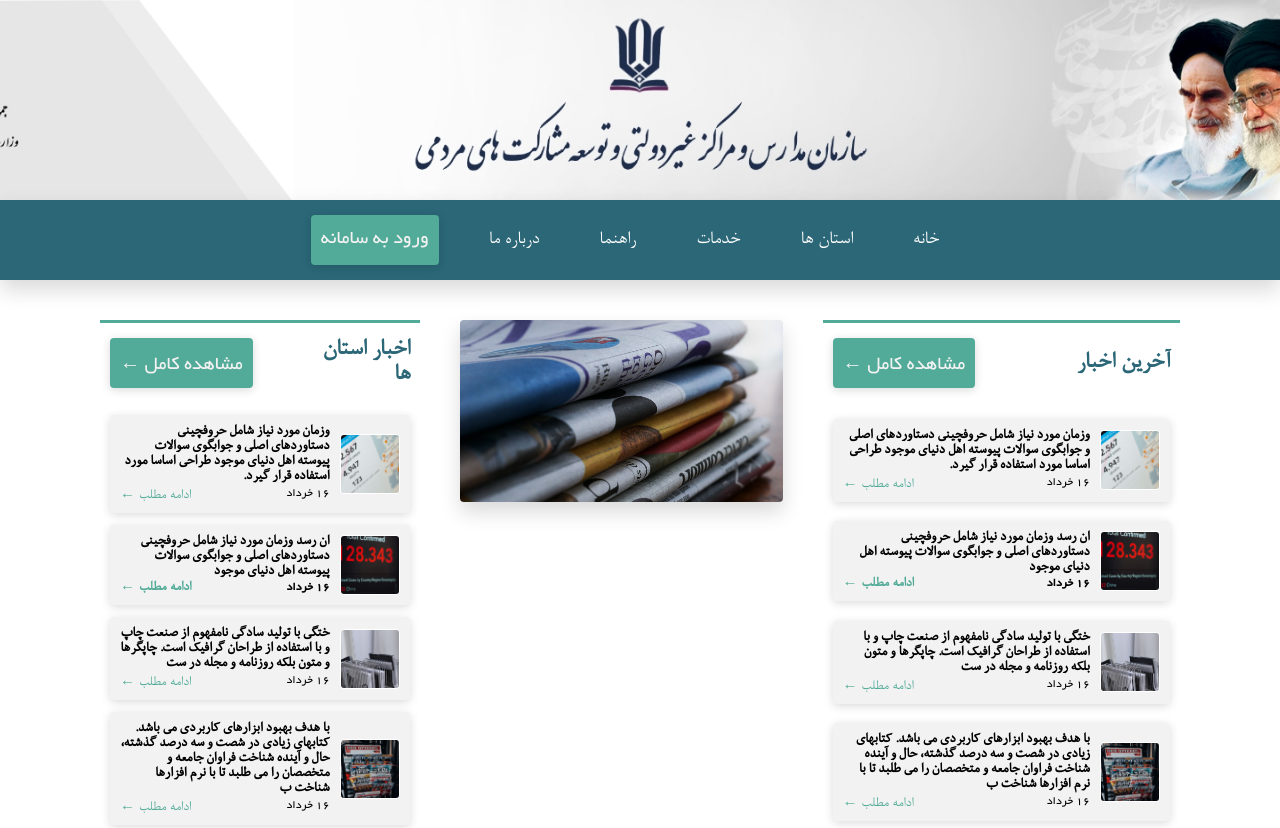
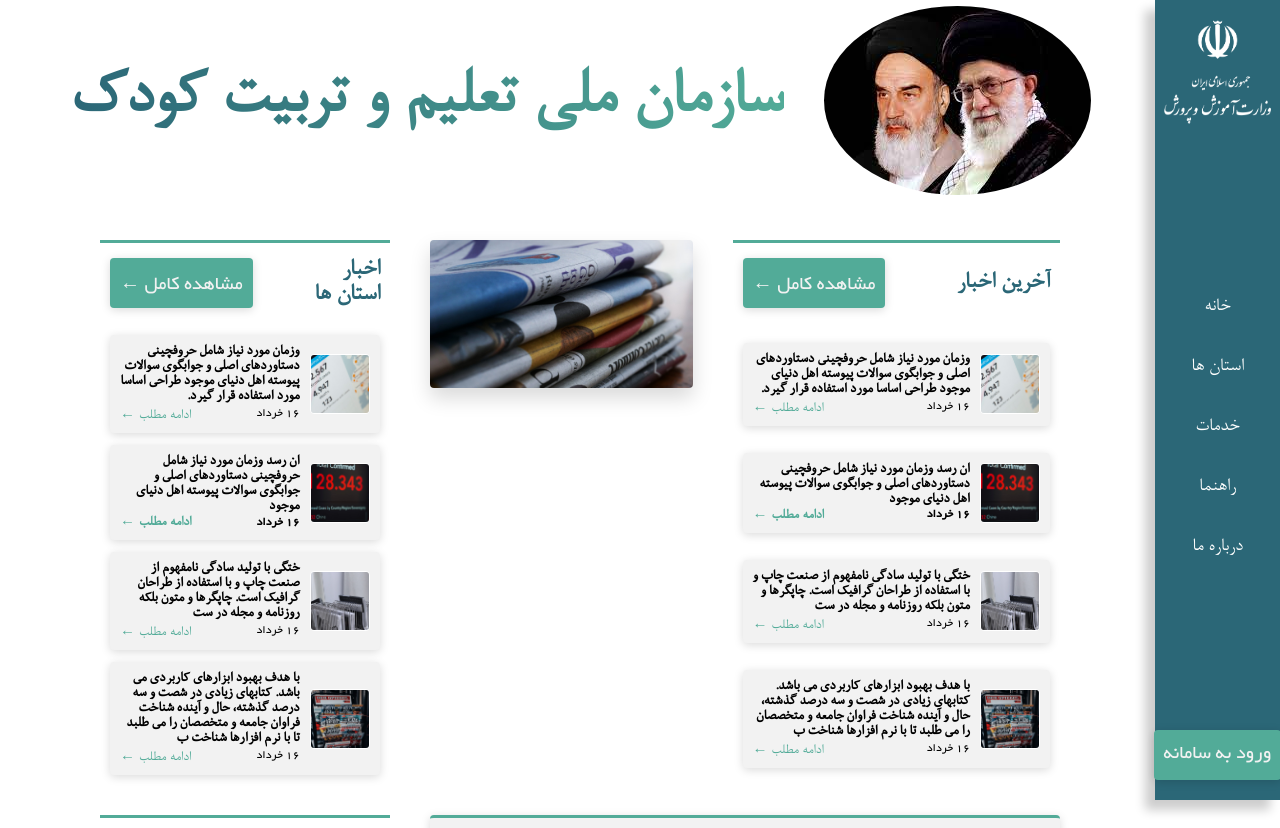
Before and after one commit to saeed0920/News-1_2, a website: page index.html in a window 1280 px wide. Shown: the top 828 px of the page. Drawn offline with Linux system fonts and the light colour scheme.

Commit message:
change style

```diff
--- a/index.html
+++ b/index.html
@@ -8,13 +8,19 @@
     <title>News-1_1</title>
   </head>
   <body class="page">
-    <img src="./img/desk.jpg" alt="img-desk" class="img-desk" />
+<header class="header-main">
+  <img src="./img/main-photo.jpg" alt="photo" class="header-main__img">
+<h1>سازمان ملی تعلیم و تربیت کودک</h1>
+</header>
     <nav class="navbar">
-      <a href="#" class="navbar__link">خانه</a>
-      <a href="#" class="navbar__link">استان ها</a>
-      <a href="#" class="navbar__link">خدمات</a>
-      <a href="#" class="navbar__link">راهنما</a>
-      <a href="#" class="navbar__link">درباره ما</a>
+      <img src="./img/logo2.png" alt="navbar logo" class="navbar__img" />
+     <div class="navbar-box">
+      <a href="#" class="navbar-box__link">خانه</a>
+      <a href="#" class="navbar-box__link">استان ها</a>
+      <a href="#" class="navbar-box__link">خدمات</a>
+      <a href="#" class="navbar-box__link">راهنما</a>
+      <a href="#" class="navbar-box__link">درباره ما</a>
+    </div>
       <button class="btn navbar__btn">ورود به سامانه</button>
     </nav>
 
--- a/sass/base/_typography.scss
+++ b/sass/base/_typography.scss
@@ -1,12 +1,13 @@
 //body style
 .page {
   display: grid;
-  grid-template-rows: [img-start] 25vh [img-end navbar-start] 10vh [navbar-end header-start] min-content [header-end] repeat(
+  grid-template-rows: [img-start] 25vh [img-end header-start] min-content [header-end] repeat(
       3,
       [col-start] min-content [col-end]
     );
   grid-template-columns:
-    [full-start] minmax(6rem, 1fr) repeat(
+    [navbar-start]8rem
+    [navbar-end full-start] minmax(6rem, 1fr) repeat(
       4,
       [col-start] minmax(min-content, 45rem) [col-end]
     )
@@ -15,15 +16,25 @@
 }
 
 // img desk
-.img-desk {
+.header-main {
   grid-row: img-start / img-end;
   grid-column: full-start / full-end;
-  width: 100%;
-  height: 100%;
-  background-size: 100%;
-  object-fit: cover;
-  background-repeat: no-repeat;
-  background-position: top;
+  display: flex;
+  justify-content: center;
+  align-items: center;
+
+  &__img {
+    border-radius: 50%;
+  }
+  & h1 {
+    margin-right: $margin-top;
+    font-size: 7rem;
+    font-family: $font--header;
+    background-clip: text;
+    -webkit-background-clip: text;
+    color: transparent;
+    background-image: linear-gradient(to left, $color-green, $color-blue-dark);
+  }
 }
 
 // all btn
--- a/sass/componets/_navbar.scss
+++ b/sass/componets/_navbar.scss
@@ -1,20 +1,36 @@
 .navbar {
-  grid-row: navbar-start / navbar-end;
-  grid-column: full-start / full-end;
+  grid-row: 1 / -1;
+  grid-column: navbar-start / navbar-end;
 
   display: flex;
-  justify-content: center;
+  justify-content: space-between;
   align-items: center;
+  flex-direction: column;
 
-  height: 8rem;
   padding: 2rem 0rem;
+  width: 12.5rem;
+  height: 100%;
   background-color: $color-blue-dark;
-  position: sticky;
+  position: fixed;
   top: 0;
   right: 0;
-  z-index: 10;
-  box-shadow: $box-shadow-def;
+  z-index: 20;
+  box-shadow: -1rem 1rem 1rem rgba($color-black, 0.2);
+  transition: all 0.3s ease-out;
+  &:hover {
+    width: 15rem;
+  }
+  &__img {
+    width: 85%;
+    transition: all 0.2s;
+    background-size: cover;
+  }
 
+  &-box {
+    display: flex;
+    justify-content: space-around;
+    align-items: center;
+    flex-direction: column;
     &__link {
       &,
       &:visited,
@@ -22,7 +38,7 @@
         @include link;
         font-size: 2rem;
         color: $color-white;
-      padding: 1rem 3rem;
+        padding: 2rem 3rem;
         transition: all 0.2s;
         &:hover {
           transform: scale(1.1);
@@ -32,7 +48,8 @@
         }
       }
     }
+  }
   &__btn {
-    margin-right: 2rem;
+    // margin-right: 2rem;
   }
 }
```
Also changed, not shown: css/style.css, img/logo2.png (added), img/main-photo.jpg (added). Lines whose indentation alone changed are shown as unchanged.
